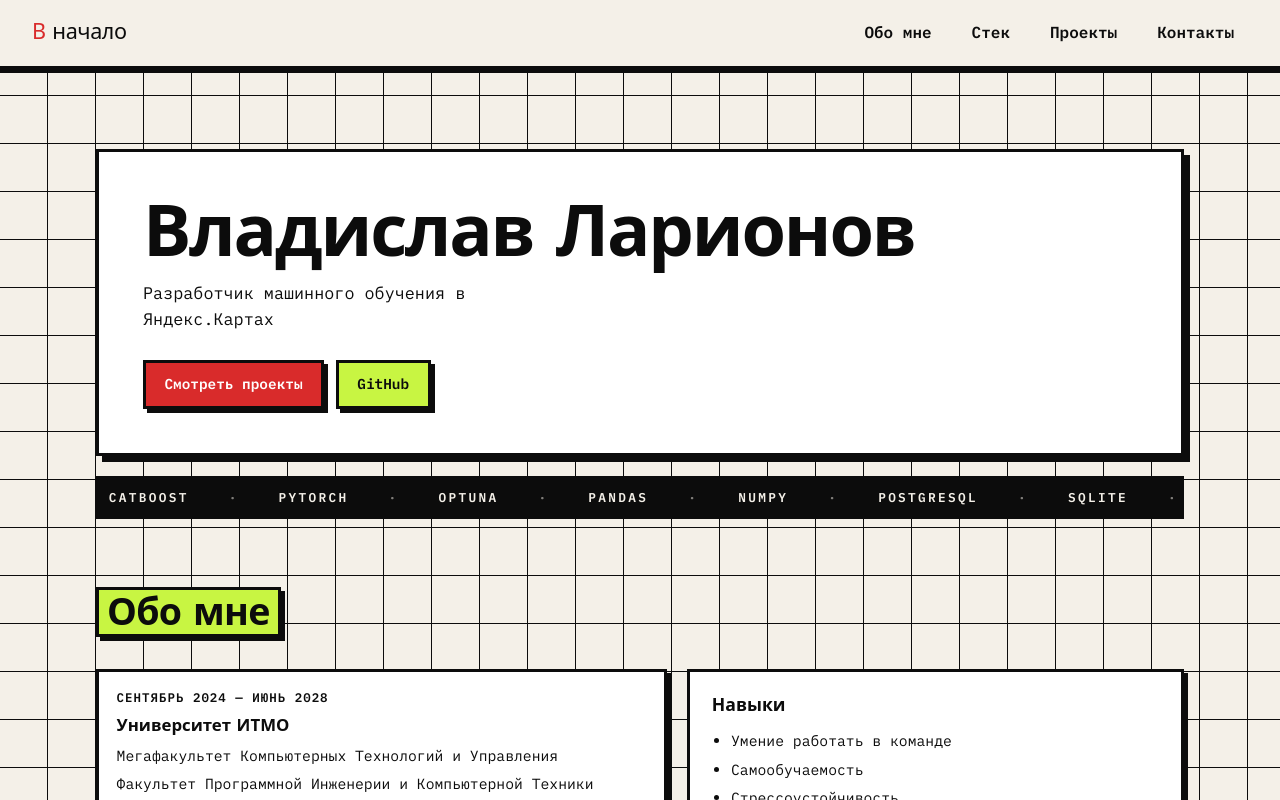
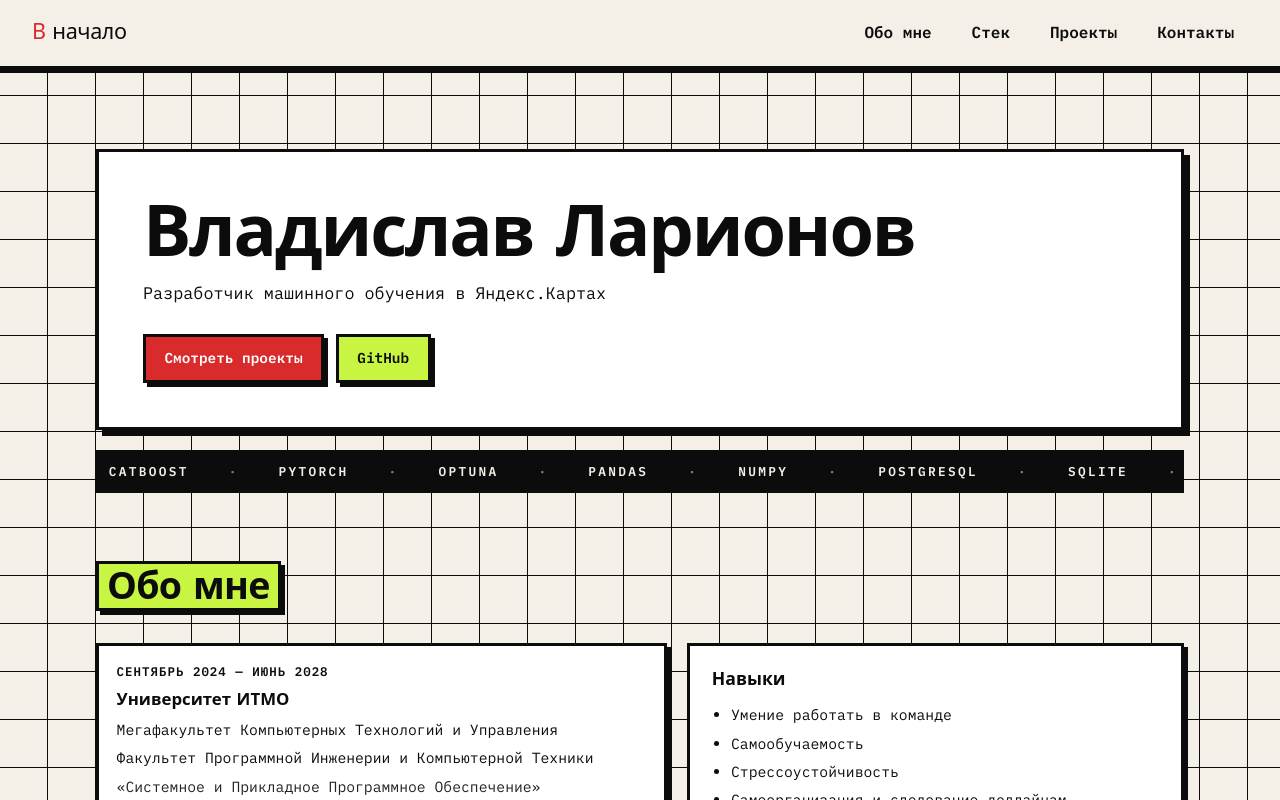
Before and after one commit to vladlenblch/portfolio, a React (Vite) app: page / in a window 1280 px wide. Shown: the top 800 px of the page. Built offline with nearby package versions, Linux system fonts and the light colour scheme.

Commit message:
make main description in one line

```diff
--- a/src/portfolio.css
+++ b/src/portfolio.css
@@ -247,6 +247,7 @@ body::before {
 }
 
 .hero__inner {
+  container-type: inline-size;
   border: var(--border);
   box-shadow: var(--shadow);
   background: var(--surface);
@@ -263,8 +264,8 @@ body::before {
 
 .hero__lead {
   margin: 0 0 1.75rem;
-  max-width: 40ch;
-  font-size: 1.05rem;
+  font-size: min(1.05rem, 3.5cqi);
+  white-space: nowrap;
 }
 
 .hero__actions {
```
